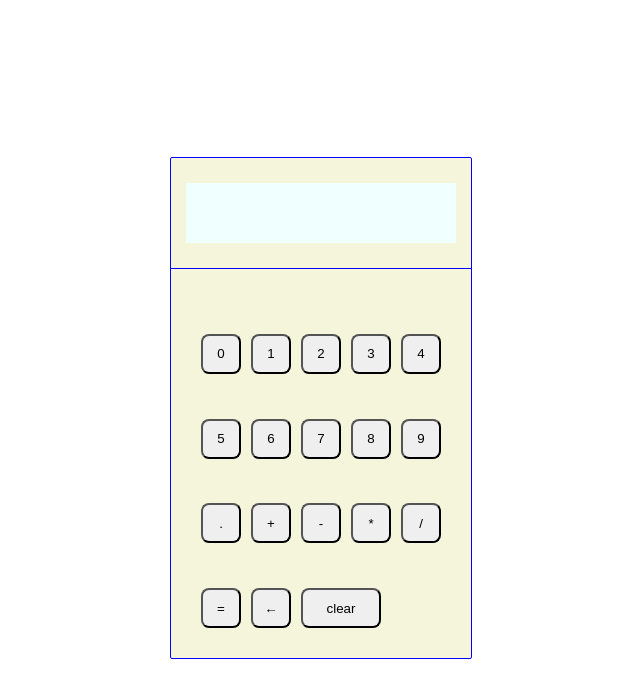
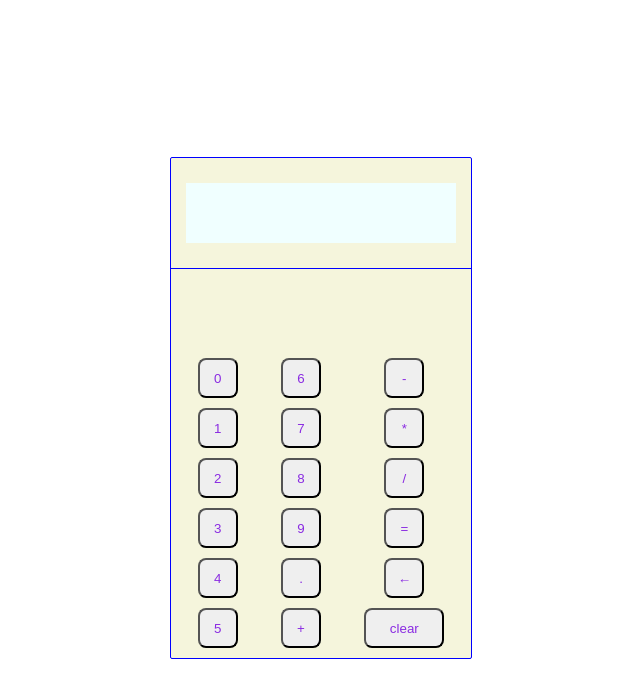
Before and after one commit to bewareofme/calculator, a plain HTML site: page index.html in a window 1280 px wide. Shown: the whole page, without its empty margins (327-967 px from the left). Drawn offline with Linux system fonts and the light colour scheme.

Commit message:
done with everything

```diff
--- a/index.html
+++ b/index.html
@@ -12,18 +12,24 @@
                 <div class="display"></div>
             </div>
             <div class="lower">
+                <div class="column">
                     <button data-key="48false" class="button">0</button>
                     <button data-key="49false" class="button">1</button>
                     <button data-key="50false" class="button">2</button>
                     <button data-key="51false" class="button">3</button>
                     <button data-key="52false" class="button">4</button>
                     <button data-key="53false" class="button">5</button>
+
+                </div>
+                <div class="column">
                     <button data-key="54false" class="button">6</button>
                     <button data-key="55false" class="button">7</button>
                     <button data-key="56false" class="button">8</button>
                     <button data-key="57false" class="button">9</button>
                     <button data-key="190false" class="button">.</button>
                     <button data-key="187true" class="operator">+</button>
+                </div>
+                <div class="column">
                     <button data-key="189false" class="operator">-</button>
                     <button data-key="56true" class="operator">*</button>
                     <button data-key="191false" class="operator">/</button>
@@ -32,5 +38,6 @@
                     <button data-key="48" style="width:80px" class="clear">clear</button>
                 </div>
             </div>
+        </div>
     </body>
 </html>
--- a/style.css
+++ b/style.css
@@ -20,7 +20,7 @@ body{
     display:flex;
     flex-wrap: wrap;
     padding:5px;
-    margin: 20px;
+    /* margin: 20px; */
     flex-grow: 1;
     align-items: flex-end;
 
@@ -39,7 +39,8 @@ button{
     height:40px;
     width:40px;
     margin: 5px;
-    border-radius: 8px
+    border-radius: 8px;
+    color: blueviolet;
 }
 .display{
     background-color: azure;
@@ -50,4 +51,12 @@ button{
     margin-left: 10px;
     display: flex;
     align-items: center;
+    justify-content: flex-end;
 }
+.column{
+    display: flex;
+    flex-direction: column;
+    align-items: center;
+    flex-grow:1;
+    justify-content: center;
+}
```
Lines whose indentation alone changed are shown as unchanged.
